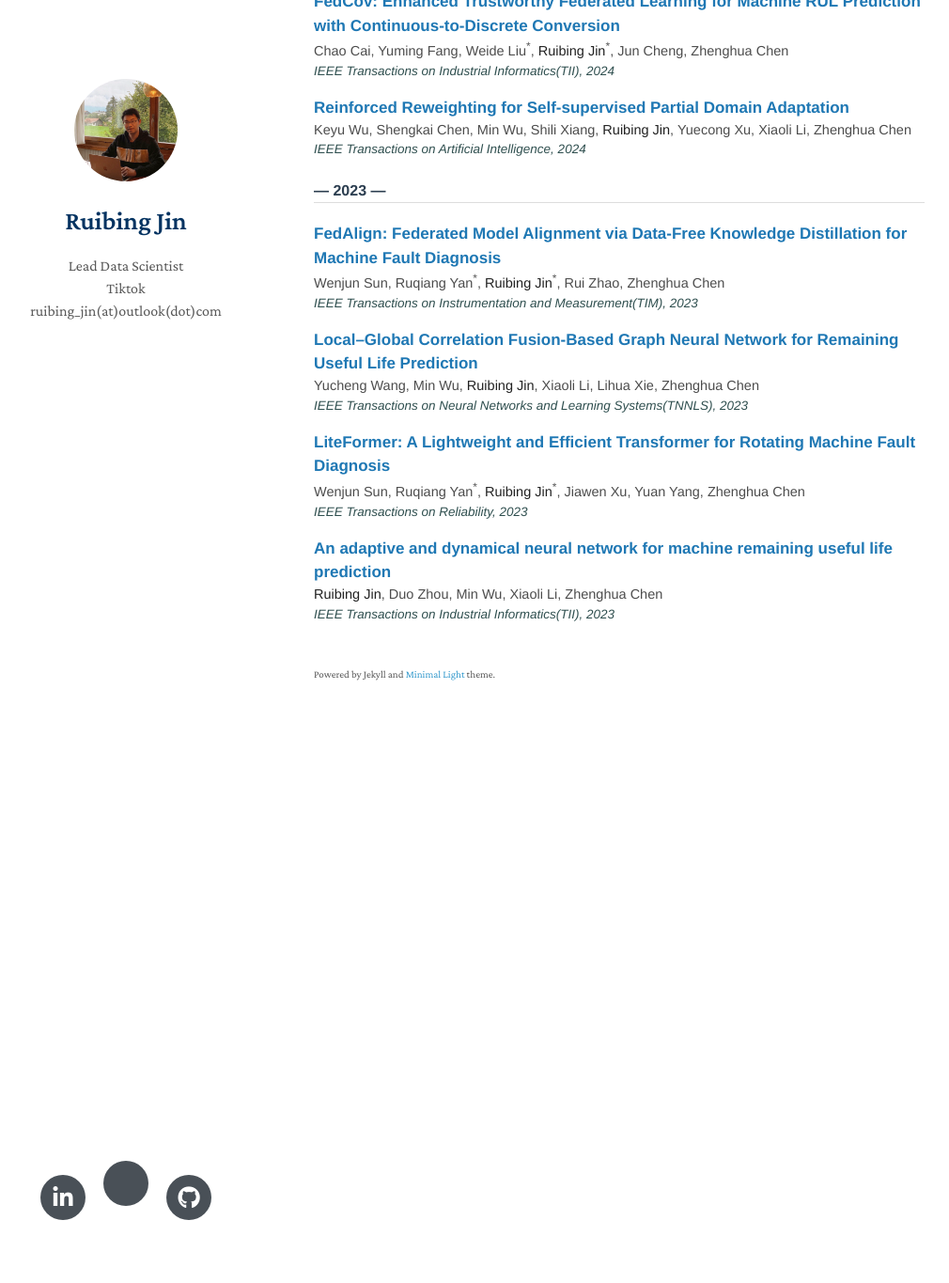
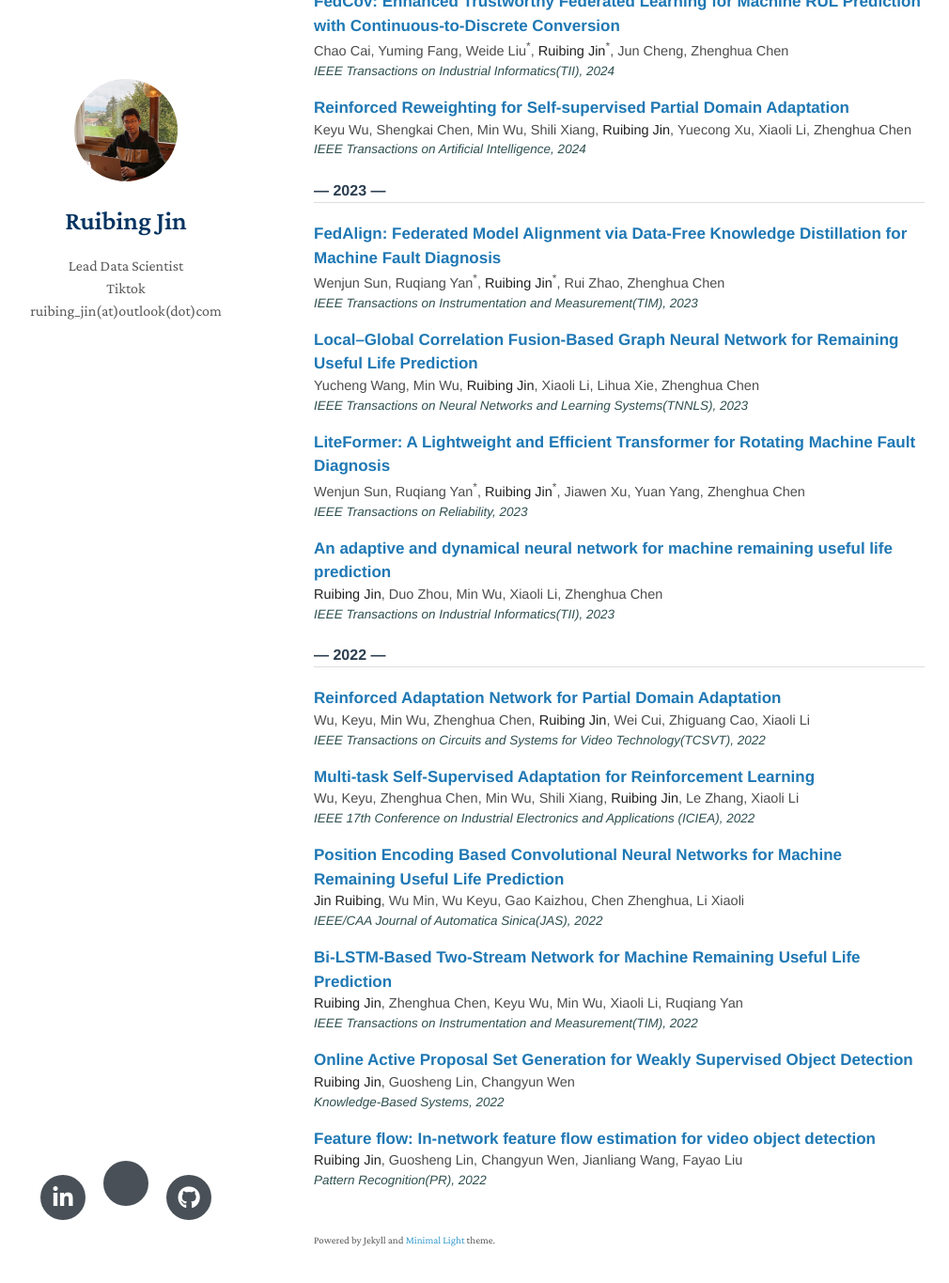
Before and after one commit to ruibing-jin/ruibing-jin.github.io, a Jekyll site: the page built from index.md, in a window 1280 px wide and 1400 px high, scrolled down 1701 px. Shown: the top 1365 px of the window at 94% size, without its empty margins (136-1146 px from the left). Built offline with Jekyll 4.4.1, drawn with Linux system fonts in a browser that asks for light colours; nearby versions of some CDN libraries; a style sheet for code colours, icons or effects is not loaded; our own code applies the rules of GitHub Pages for plain Markdown files.

Commit message:
Update index.md

```diff
--- a/index.md
+++ b/index.md
@@ -156,5 +156,87 @@ I am a reviewer of top-tier conferences and journals including CVPR, ICCV, ECCV,
     </p>
   </div>
 
-  <!-- 其余年份保持一致处理（略） -->
+  <!-- Year: 2022 -->
+  <h3 style="font-size:16px; font-weight:600; color:#2c3e50; border-bottom:1px solid #ddd; padding-bottom:4px; margin-top:24px;">— 2022 —</h3>
+
+  <div class="paper" style="margin-bottom:16px;">
+    <p style="margin:0; font-size:17px; font-weight:600; color:#2c3e50;">
+      <span style="color:#1f78b4;">Reinforced Adaptation Network for Partial Domain Adaptation</span>
+    </p>
+    <p style="margin:0; font-size:14.5px; color:#4d4d4d;">
+      Wu, Keyu, Min Wu, Zhenghua Chen,
+      <strong>Ruibing Jin</strong>,
+      Wei Cui, Zhiguang Cao, Xiaoli Li
+    </p>
+    <p style="margin:0; font-size:13.5px; color:#2f4f4f;">
+      <em>IEEE Transactions on Circuits and Systems for Video Technology(TCSVT), 2022</em>
+    </p>
+  </div>
+
+  <div class="paper" style="margin-bottom:16px;">
+    <p style="margin:0; font-size:17px; font-weight:600; color:#2c3e50;">
+      <span style="color:#1f78b4;">Multi-task Self-Supervised Adaptation for Reinforcement Learning</span>
+    </p>
+    <p style="margin:0; font-size:14.5px; color:#4d4d4d;">
+      Wu, Keyu, Zhenghua Chen, Min Wu, Shili Xiang,
+      <strong>Ruibing Jin</strong>,
+      Le Zhang, Xiaoli Li
+    </p>
+    <p style="margin:0; font-size:13.5px; color:#2f4f4f;">
+      <em>IEEE 17th Conference on Industrial Electronics and Applications (ICIEA), 2022</em>
+    </p>
+  </div>
+
+  <div class="paper" style="margin-bottom:16px;">
+    <p style="margin:0; font-size:17px; font-weight:600; color:#2c3e50;">
+      <span style="color:#1f78b4;">Position Encoding Based Convolutional Neural Networks for Machine Remaining Useful Life Prediction</span>
+    </p>
+    <p style="margin:0; font-size:14.5px; color:#4d4d4d;">
+      <strong>Jin Ruibing</strong>,
+      Wu Min, Wu Keyu, Gao Kaizhou, Chen Zhenghua, Li Xiaoli
+    </p>
+    <p style="margin:0; font-size:13.5px; color:#2f4f4f;">
+      <em>IEEE/CAA Journal of Automatica Sinica(JAS), 2022</em>
+    </p>
+  </div>
+
+  <div class="paper" style="margin-bottom:16px;">
+    <p style="margin:0; font-size:17px; font-weight:600; color:#2c3e50;">
+      <span style="color:#1f78b4;">Bi-LSTM-Based Two-Stream Network for Machine Remaining Useful Life Prediction</span>
+    </p>
+    <p style="margin:0; font-size:14.5px; color:#4d4d4d;">
+      <strong>Ruibing Jin</strong>,
+      Zhenghua Chen, Keyu Wu, Min Wu, Xiaoli Li, Ruqiang Yan
+    </p>
+    <p style="margin:0; font-size:13.5px; color:#2f4f4f;">
+      <em>IEEE Transactions on Instrumentation and Measurement(TIM), 2022</em>
+    </p>
+  </div>
+
+  <div class="paper" style="margin-bottom:16px;">
+    <p style="margin:0; font-size:17px; font-weight:600; color:#2c3e50;">
+      <span style="color:#1f78b4;">Online Active Proposal Set Generation for Weakly Supervised Object Detection</span>
+    </p>
+    <p style="margin:0; font-size:14.5px; color:#4d4d4d;">
+      <strong>Ruibing Jin</strong>,
+      Guosheng Lin, Changyun Wen
+    </p>
+    <p style="margin:0; font-size:13.5px; color:#2f4f4f;">
+      <em>Knowledge-Based Systems, 2022</em>
+    </p>
+  </div>
+
+  <div class="paper" style="margin-bottom:16px;">
+    <p style="margin:0; font-size:17px; font-weight:600; color:#2c3e50;">
+      <span style="color:#1f78b4;">Feature flow: In-network feature flow estimation for video object detection</span>
+    </p>
+    <p style="margin:0; font-size:14.5px; color:#4d4d4d;">
+      <strong>Ruibing Jin</strong>,
+      Guosheng Lin, Changyun Wen, Jianliang Wang, Fayao Liu
+    </p>
+    <p style="margin:0; font-size:13.5px; color:#2f4f4f;">
+      <em>Pattern Recognition(PR), 2022</em>
+    </p>
+  </div>
+
 </div>
```
